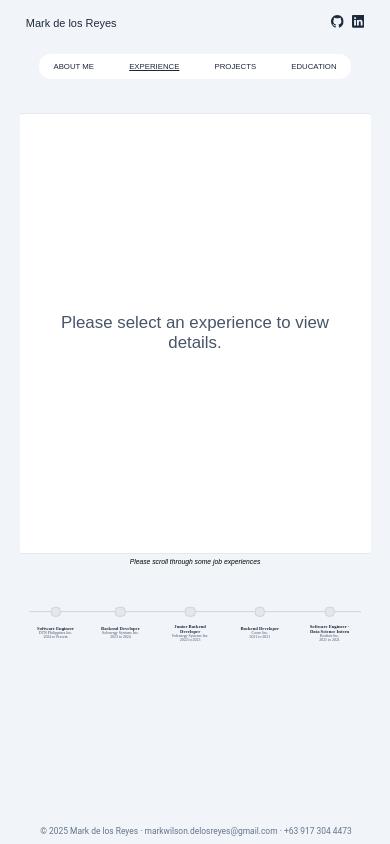
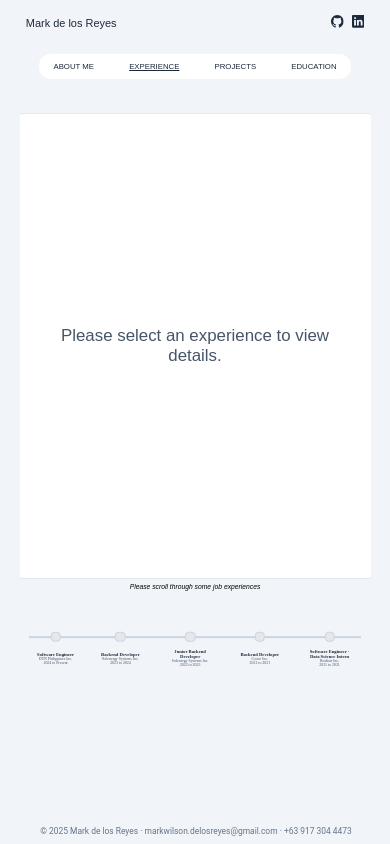
Before and after one commit to mawi-delosreyes/Portfolio, a React (Vite) app: page /experience in a window 390 px wide. Built offline with nearby package versions, Linux system fonts and the light colour scheme.

Commit message:
fix: modified height

```diff
--- a/src/styles/education.css
+++ b/src/styles/education.css
@@ -172,7 +172,7 @@
     }
 
     #certificate-container {
-        height: 30vh;
+        height: 35vh;
         overflow-y: auto;
         scrollbar-width: none;
         display: flex;
--- a/src/styles/experience.css
+++ b/src/styles/experience.css
@@ -183,7 +183,7 @@
     }
 
     .timeline-content-container {
-        height: 52vh;
+        height: 55vh;
         width: 90vw;
     }
 
```
